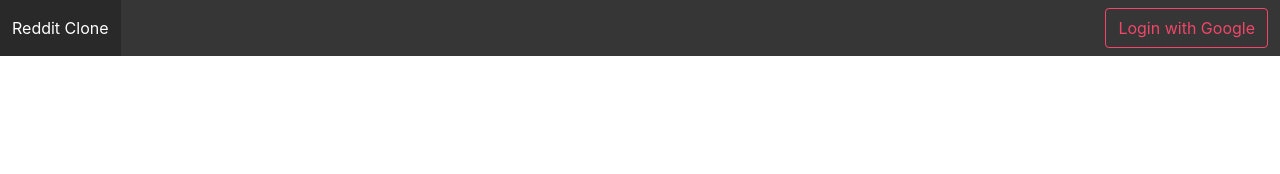
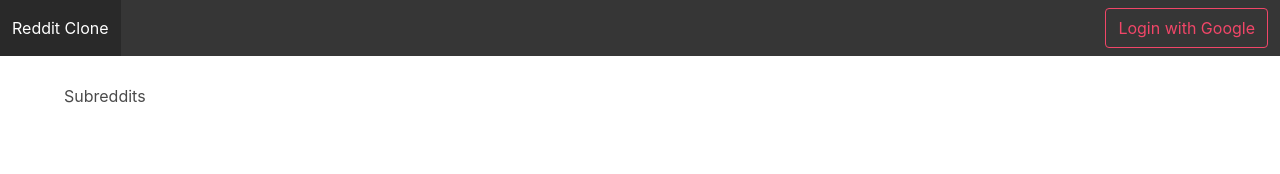
Before and after one commit to y-kawamura/reddit-clone, a Vue app: page /subreddits in a window 1280 px wide. Shown: the top 174 px of the page. Built offline with nearby package versions, Linux system fonts and the light colour scheme; no server answers.

Commit message:
Add subreddits route

```diff
--- a/src/auth.js
+++ b/src/auth.js
@@ -1,5 +1,6 @@
 import firebase from '@/firebase';
 import store from '@/store';
+import router from '@/router';
 import db from '@/db';
 
 firebase.auth().onAuthStateChanged((user) => {
@@ -12,6 +13,7 @@ firebase.auth().onAuthStateChanged((user) => {
     };
     db.collection('users').doc(setUser.id).set(setUser);
     store.commit('auth/setUser', setUser);
+    router.push('Subreddits', () => {}, () => {});
   } else {
     store.commit('auth/setUser', null);
   }
--- a/src/router/index.js
+++ b/src/router/index.js
@@ -11,12 +11,9 @@ const routes = [
     component: Home,
   },
   {
-    path: '/about',
-    name: 'About',
-    // route level code-splitting
-    // this generates a separate chunk (about.[hash].js) for this route
-    // which is lazy-loaded when the route is visited.
-    component: () => import(/* webpackChunkName: "about" */ '../views/About.vue'),
+    path: '/subreddits',
+    name: 'Subreddits',
+    component: () => import('../views/Subreddits.vue'),
   },
 ];
 
--- a/src/views/About.vue
+++ /dev/null
@@ -1,5 +0,0 @@
-<template>
-  <div class="about">
-    <h1>This is an about page</h1>
-  </div>
-</template>
--- /dev/null
+++ b/src/views/Subreddits.vue
@@ -0,0 +1,5 @@
+<template>
+  <section>
+    <h1>Subreddits</h1>
+  </section>
+</template>
```
